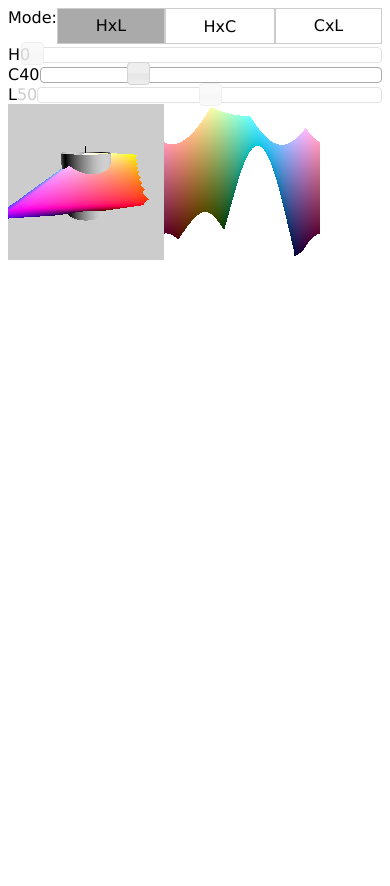
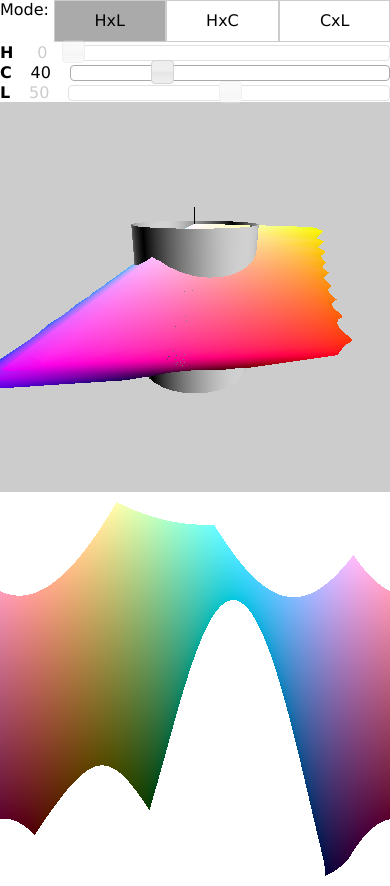
Before and after one commit to thatcort/hclviewer, a website: page color.html in a window 390 px wide. Before the commit the page ends 844 px from the top, so only its background shows below. Drawn offline with Linux system fonts and the light colour scheme.

Commit message:
Better responsive size handling and layout now mostly works in Firefox and Edge.

```diff
--- a/color.css
+++ b/color.css
@@ -3,10 +3,21 @@ html {
 }
 
 @media screen and (max-width: 767px) {
+	html {
+		margin: 0;
+		padding: 0;
+	}
+
+	body {
+		margin: 0;
+		padding: 0;
+		border: none;
+	}
+
 	.sliderbox {
 		display: inline-flex;
 		flex-direction: row;
-		align-items: center; /*flex-start;*/
+		align-items: center;
 		vertical-align: middle;
 		width: 100%;
 	}
@@ -14,7 +25,7 @@ html {
 	.modebox {
 		display: inline-flex;
 		flex-direction: row;
-		align-items: stretch; /* center; */ /*flex-start;*/
+		align-items: stretch;
 		vertical-align: middle;
 		width: 100%;
 	}
@@ -24,17 +35,36 @@ html {
 		flex-grow: 1;
 		text-align: center;
 		border: 1px solid #cccccc;
-		padding-top: 2%;
-		padding-bottom: 2%;
 	}
 
+	.btnLbl {
+		padding-top: 20%;
+		padding-bottom: 20%;
+		line-height: 40px;
+	}
+
+	.slabel {
+		margin-right: 5px;
+	}
+
+	.svalue {
+		margin-right: 5px;
+		min-width: 3em;
+	}
+
+	#threed {
+		display: block;
+	}
+	#canvas {
+		display: block;
+	}
 }
 
 @media screen and (min-width: 768px) {
 	.sliderbox {
 		display: inline-flex;
 		flex-direction: column;
-		align-items: center; /*flex-start;*/
+		align-items: center;
 		vertical-align: top;
 		height: 100%;
 	}
@@ -42,7 +72,7 @@ html {
 	.modebox {
 		display: inline-flex;
 		flex-direction: column;
-		align-items: stretch; /* center; */ /*flex-start;*/
+		align-items: stretch;
 		vertical-align: top;
 		height: 100%;
 	}
@@ -52,39 +82,54 @@ html {
 		flex-grow: 1;
 		text-align: center;
 		border: 1px solid #cccccc;
-		padding-top: 50%;
-		padding-bottom: 50%;
+/*		padding-top: 50%;
+		padding-bottom: 50%;*/
 	}
 
+	.btnLbl {
+		line-height: 50px;
+	}
+
+	.svalue {
+		min-width: 2em;
+	}
+
+	#threed {
+		display: inline-block;
+	}
+	#canvas {
+		display: inline-block;
+	}
 }
 
 
 
 .modeBtn.active {
 	background-color: #aaaaaa;
-	/*color: white;*/
-}
-
-.btnLbl {
-	padding-top: 20%;
-	padding-bottom: 20%;
 }
 
 .sliderbox .slabel {
 	flex-basis: auto;
 	flex-grow: 0;
 	text-align: center;
+	font-weight: bold;
 }
 
 .slabel.disabled {
 	color: #ccc;
 }
 
+.sliderbox .svalue {
+	flex-basis: auto;
+	flex-grow: 0;
+	text-align: center;
+}
+
+.svalue.disabled {
+	color: #ccc;
+}
+
+
 .sliderbox .hclSlider {
 	flex-grow: 1;
 }
-
-/*.hclSlider {
-	height: 100%;
-	display: inline-block;
-}*/
--- a/color.html
+++ b/color.html
@@ -18,26 +18,37 @@
 
 
 
-	<div style="height:500px">
+	<div id="topContainer" style="height:500px">
 		<div class="modebox">
 			<span class="slabel">Mode:</span>
 			<span class="modeBtn" id="hlBtn"><span class="btnLbl">HxL</span></span>
 			<span class="modeBtn" id="hcBtn"><span class="btnLbl">HxC</span></span>
 			<span class="modeBtn" id="clBtn"><span class="btnLbl">CxL</span></span>
 		</div>
-		<div class='sliderbox'><span class="slabel">H</span><span class="slabel" id="hvalue"></span><div id="hSlider" class="hclSlider"></div></div>
-		<div class='sliderbox'><span class="slabel">C</span><span class="slabel" id="cvalue"></span><div id="cSlider" class="hclSlider"></div></div>
-		<div class='sliderbox'><span class="slabel">L</span><span class="slabel" id="lvalue"></span><div id="lSlider" class="hclSlider"></div></div>
+		<div class='sliderbox'><span class="slabel">H</span><span class="svalue" id="hvalue"></span><div id="hSlider" class="hclSlider"></div></div>
+		<div class='sliderbox'><span class="slabel">C</span><span class="svalue" id="cvalue"></span><div id="cSlider" class="hclSlider"></div></div>
+		<div class='sliderbox'><span class="slabel">L</span><span class="svalue" id="lvalue"></span><div id="lSlider" class="hclSlider"></div></div>
 
-		<!-- <div class='slider'><span class="slabel">H</span><div id="hSlider" class="hclSlider"></div></div> -->
-<!-- 		<div id="cSlider" class="hclSlider"></div>
-		<div id="lSlider" class="hclSlider"></div>
- -->		<div id="threed" style="display:inline-block"></div><canvas id="canvas" width="500" height="500" style="display:inline-block"></canvas>
+		<div id="threed"></div><canvas id="canvas" ></canvas>
 	</div>
 
 	<script type="text/javascript">
 		var canvasWidth, canvasHeight;
-		canvasWidth = canvasHeight = Math.min(window.innerWidth*0.4, 500);
+		var responsiveListeners = [];
+		function addResponsiveListener(list) {
+			responsiveListeners.push(list);
+		}
+		$(window).resize(function() {
+			calcCanvasSize();
+			responsiveListeners.forEach(function(list) {
+				list();
+			});
+		})
+
+		function calcCanvasSize() {
+			canvasWidth = canvasHeight = window.innerWidth < 786 ? window.innerWidth : Math.min(window.innerWidth*0.35, 500);
+		}
+		calcCanvasSize();
 
 		var hclController = hcl_controller();
 		buildColorSurface();
--- a/colorCanvas.js
+++ b/colorCanvas.js
@@ -108,7 +108,6 @@ function buildColorCanvas() {
 				break;
 		}
 	}
-	redraw();
 
 	hclController.addListener(function() {
 		redraw();
@@ -119,6 +118,7 @@ function buildColorCanvas() {
 		canvas.height = canvasHeight;
 		redraw();
 	}
+	addResponsiveListener(responsive);
 	responsive();
 
 }
--- a/colorSurface.js
+++ b/colorSurface.js
@@ -241,5 +241,12 @@ function buildColorSurface() {
 		renderer.render(scene, camera);
 	};
 
+	function responsive() {
+		renderer.setSize(canvasWidth, canvasHeight);
+		camera.aspect = canvasWidth / canvasHeight;
+		camera.updateProjectionMatrix();
+	}
+	addResponsiveListener(responsive);
+
 	render();
 }
--- a/hclController.js
+++ b/hclController.js
@@ -71,15 +71,18 @@ function hcl_controller() {
 
 	function responsive() {
 		if (window.innerWidth < 768) {
+			$('#topContainer').css('height', 'auto');
 			$('#hSlider').slider("option", "orientation", "horizontal");
 			$('#cSlider').slider("option", "orientation", "horizontal");
 			$('#lSlider').slider("option", "orientation", "horizontal");
 		} else {
+			$('#topContainer').css('height', canvasHeight + 'px');
 			$('#hSlider').slider("option", "orientation", "vertical");
 			$('#cSlider').slider("option", "orientation", "vertical");
 			$('#lSlider').slider("option", "orientation", "vertical");
 		}
 	}
+	addResponsiveListener(responsive);
 
 
 	function fireEvent() {
```
